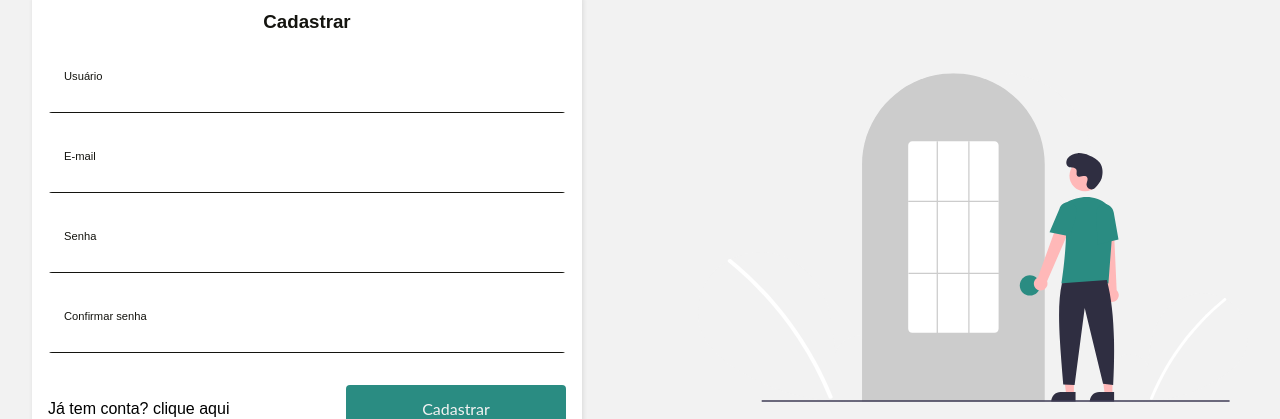
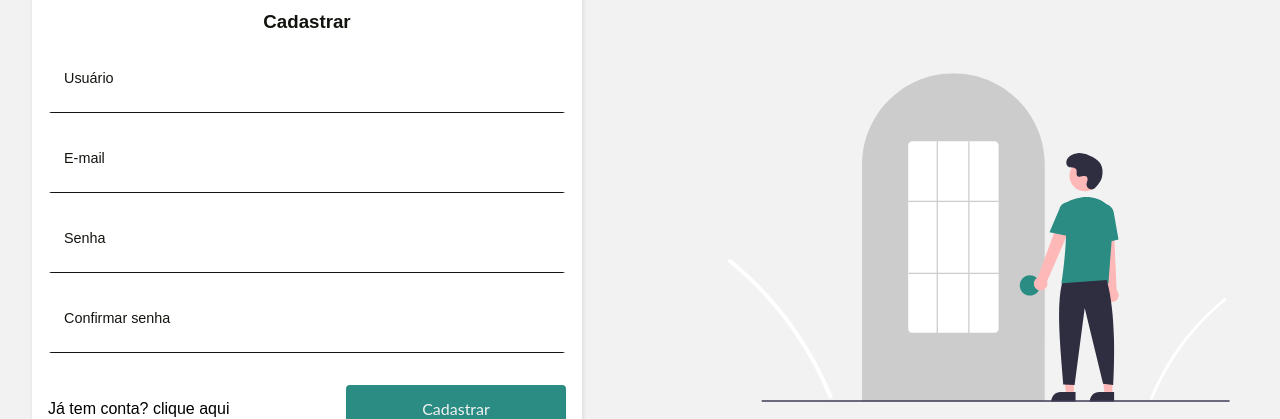
Before and after one commit to viniciusidacruz/SYS_Finance, a Next.js app: page /signup in a window 1280 px wide. Shown: the part 170-589 px from the top of the page. Built offline with nearby package versions, Linux system fonts and the light colour scheme; no server answers.

Commit message:
refactor: change style for unic style global

```diff
--- a/src/styles/global.scss
+++ b/src/styles/global.scss
@@ -6,7 +6,7 @@
   --fs-default-text: 1rem;
   --fs-default-title: 2rem;
   --fs-default-subtitle: 1.5rem;
-  --fs-default-decoration: 0.7rem;
+  --fs-default-decoration: 0.9rem;
 
   --fw-bold: 700;
   --fw-black: 900;
@@ -76,6 +76,17 @@ a {
   padding: 0 2rem;
 }
 
+.content {
+  display: flex;
+  justify-content: space-between;
+
+  min-height: calc(100vh - 9rem);
+
+  @media (max-width: 768px) {
+    flex-direction: column;
+  }
+}
+
 .contentFull {
   height: calc(100vh - 9rem);
 }
```
Also changed, not shown: src/pages/dashboard/list/styles.module.scss (+0 -11 lines).
